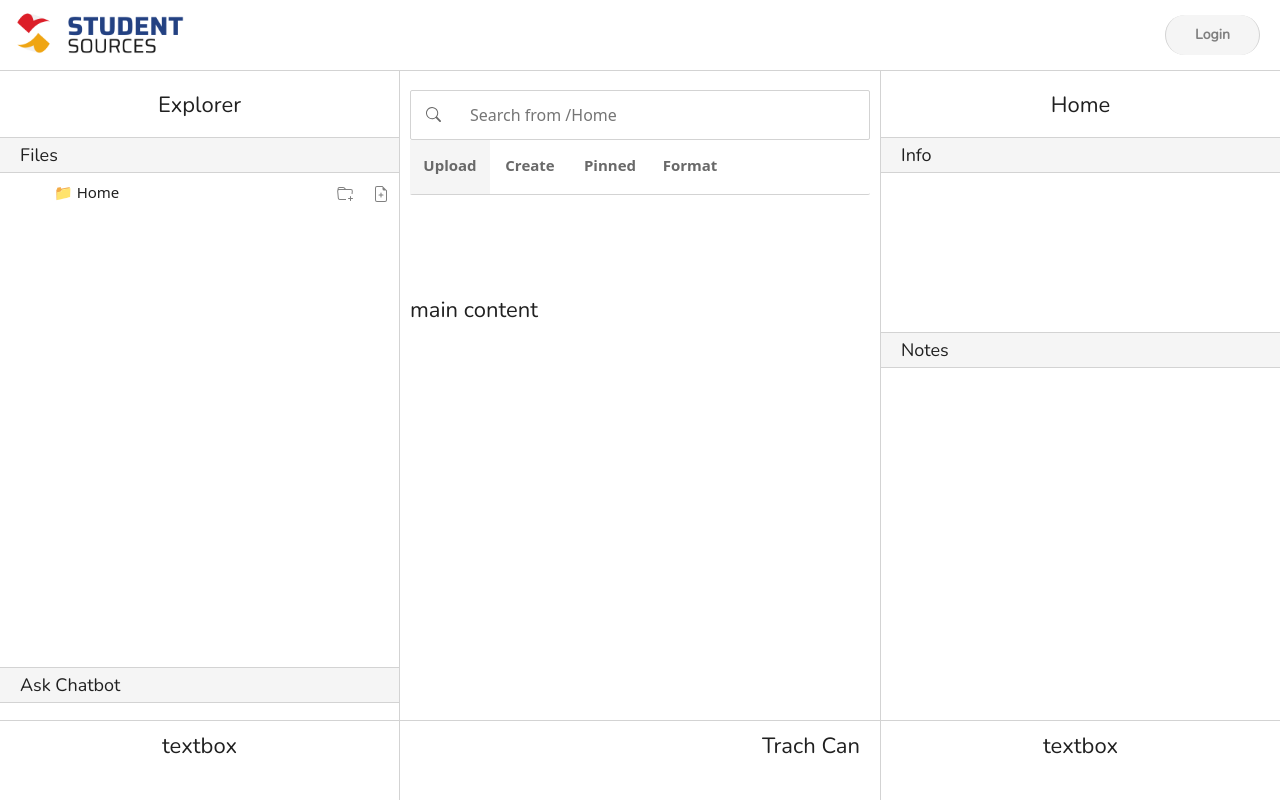
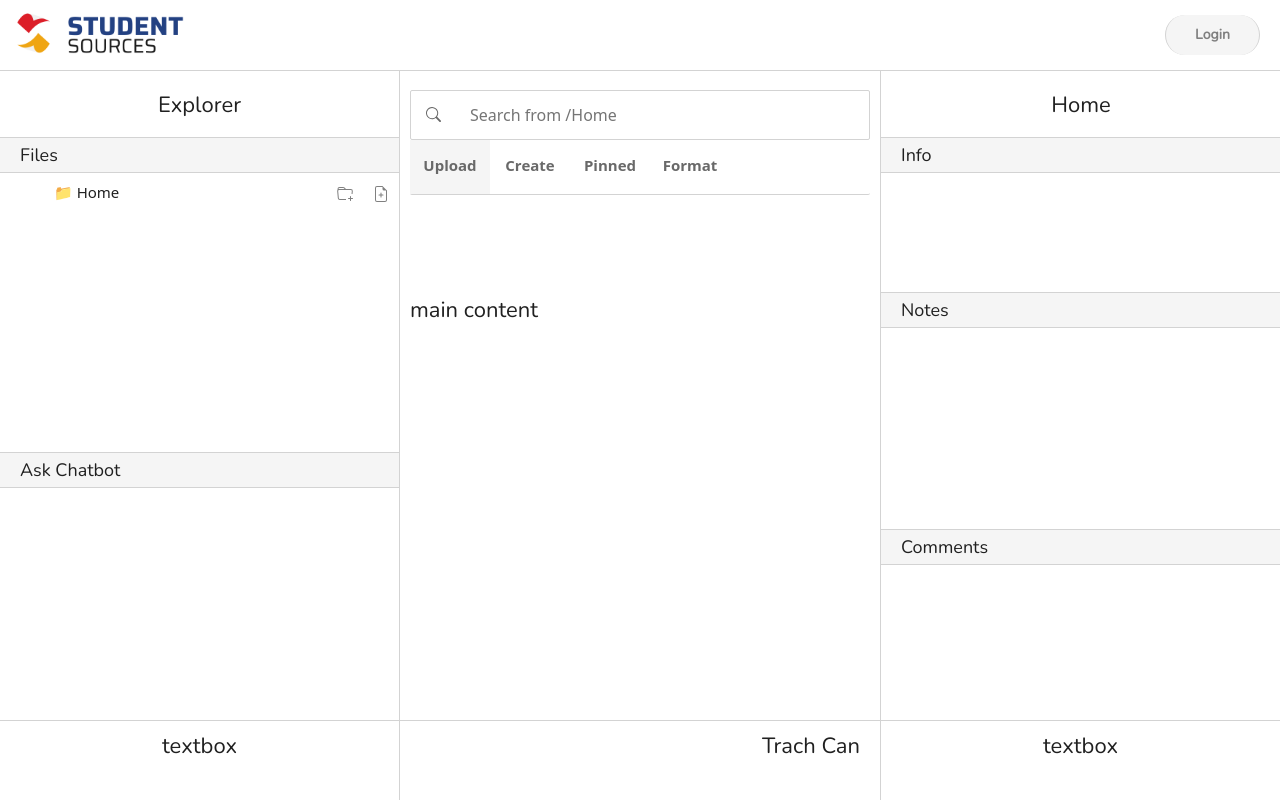
Before and after one commit to KilianKistenbroker/StudentSourcesPrototype, a React (Create React App) app in the folder frontend/: page /student in a window 1280 px wide. Built offline with nearby package versions, Linux system fonts and the light colour scheme.

Commit message:
light changes to inner panel height

```diff
--- a/frontend/src/index.css
+++ b/frontend/src/index.css
@@ -1074,33 +1074,40 @@ padding: 6px 10px;
 /* ----- inner leftside grid content ----- */
 
 .left-panel-title {
+    position: fixed;
+    width: 400px;
     height: 67.5px;
     padding: 10px;
     padding-top: 20px;
     text-align: center;
+    background: white;
 
     border: 1px solid lightgrey;
     border-top: none;
-    border-right: none;
+    /* border-right: none; */
     border-left: none;
 }
 
 .left-panel-tree {
-    height: 495px;
+    /* height: 495px; */
+    height: 35%;
 
     border: 1px solid lightgrey;
     border-top: none;
     border-right: none;
     border-left: none;
     overflow: scroll;
+    flex-wrap: wrap;
 
     /* auto scrolls right when overflow occurs */
     display: flex;
     flex-direction: row-reverse;
+
 }
 
 .left-panel-chatbot {
-    height: 495px;
+    /* height: 495px; */
+    height: 35%;
     padding: 10px;
 }
 
@@ -1122,6 +1129,9 @@ padding: 6px 10px;
 /* ----- inner rightside grid content ----- */
 
 .right-panel-title {
+    position: fixed;
+    width: 400px;
+    background-color: white;
     height: 67.5px;
     padding: 10px;
     padding-top: 20px;
@@ -1135,7 +1145,8 @@ padding: 6px 10px;
 
 .right-panel-info {
 
-    height: 160px;
+    /* height: 160px; */
+    height: 15%;
     padding: 10px;
 
     border: 1px solid lightgrey;
@@ -1146,18 +1157,22 @@ padding: 6px 10px;
 
 .right-panel-notes {
 
-    height: 400px;
+    /* height: 400px; */
+    height: 25.25%;
     padding: 10px;
 
     border: 1px solid lightgrey;
     border-top: none;
     border-right: none;
     border-left: none;
+
 }
 
 .right-panel-coments {
-    height: 400px;
+    /* height: 400px; */
+    height: 25.25%;
     padding: 10px;
+
 }
 
 .right-panel-textbox {
@@ -1287,7 +1302,7 @@ padding: 6px 10px;
     height: 30px;
     font-size: 14px;
     width: 100%;
-    margin-right: 5px;
+    margin-right: 10px;
   }
 
   .tree-icon {
--- a/frontend/src/pages/Student.js
+++ b/frontend/src/pages/Student.js
@@ -17,12 +17,16 @@ const Student = (data, windowDimension) => {
       <div className="grid-foundation">
         <div className="left-panel-grid">
           <div className="left-panel-title">Explorer</div>
-          <div className="header-tab">Files</div>
+          <div className="header-tab" style={{ marginTop: "67.5px" }}>
+            Files
+          </div>
           <div className="left-panel-tree">
             <DirectoryTree
               handleInsertNode={handleInsertNode}
               explorer={explorerData}
             />
+            {/* spacing */}
+            <div style={{ height: "20px", width: "20px" }}> </div>
           </div>
           <div className="header-tab">Ask Chatbot</div>
           <div className="left-panel-chatbot">{/* ask chatbot */}</div>
@@ -31,7 +35,9 @@ const Student = (data, windowDimension) => {
 
         <div className="right-panel-grid">
           <div className="right-panel-title">Home</div>
-          <div className="header-tab">Info</div>
+          <div className="header-tab" style={{ marginTop: "67.5px" }}>
+            Info
+          </div>
           <div className="right-panel-info">{/* info */}</div>
           <div className="header-tab">Notes</div>
           <div className="right-panel-notes">{/* notes */}</div>
```
